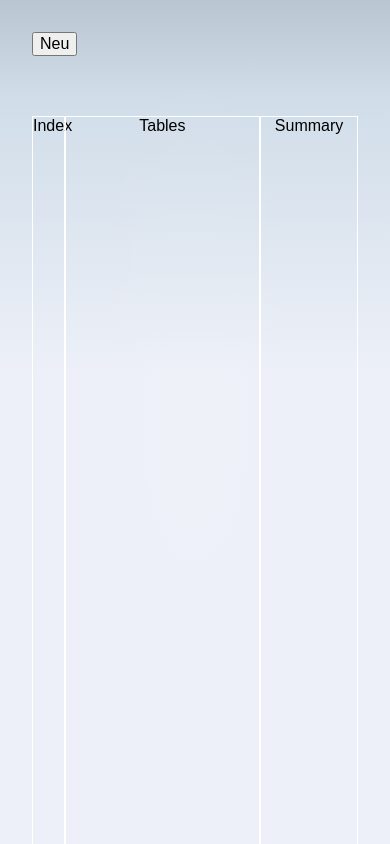
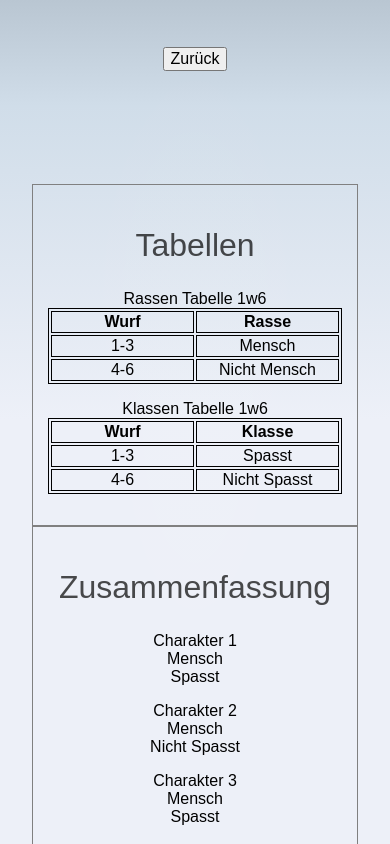
Before and after one commit to SaschaDoe/rpgcreator, a SvelteKit app: page / in a window 390 px wide. Both pictures are taken after a click on the button "New World". Shown: the top 844 px of the page. Built offline with nearby package versions, Linux system fonts and the light colour scheme.

Commit message:
Add responsive

```diff
--- a/src/routes/+layout.svelte
+++ b/src/routes/+layout.svelte
@@ -13,26 +13,8 @@
 		flex-direction: column;
 		padding: 1rem;
 		width: 100%;
-		max-width: 1024px;
+
 		margin: 0 auto;
 		box-sizing: border-box;
 	}
-
-	footer {
-		display: flex;
-		flex-direction: column;
-		justify-content: center;
-		align-items: center;
-		padding: 40px;
-	}
-
-	footer a {
-		font-weight: bold;
-	}
-
-	@media (min-width: 480px) {
-		footer {
-			padding: 40px 0;
-		}
-	}
 </style>
--- a/src/routes/+page.svelte
+++ b/src/routes/+page.svelte
@@ -34,15 +34,76 @@
 	</div>
 
 	{:else}
+	<div class="header">
+		<button on:click={handleBackClick}>Zurück</button>
+	  </div>
 
-		<div class="grid-container">
-			<div><button on:click={handleBackClick}>Neu</button></div>
-			<div ></div>
-			<div ></div>
-			<div class="item">Index</div>
-			<div class="item">Tables</div>
-			<div class="item">Summary</div>
-		</div>
+	  <div class="index">
+		<ul>
+		  <li>1. Rassen Tabelle</li>
+		</ul>
+	  </div>
+
+	  <div class="main">
+		<h2>Tabellen</h2>
+		<div>Rassen Tabelle 1w6</div>
+		<table>
+			<tr>
+			  <th>Wurf</th>
+			  <th>Rasse</th>
+			</tr>
+			<tr>
+			  <td>1-3</td>
+			  <td>Mensch</td>
+			</tr>
+			<tr>
+			  <td>4-6</td>
+			  <td>Nicht Mensch</td>
+			</tr>
+		  </table>
+		  <p></p>
+		  <div>Klassen Tabelle 1w6</div>
+		<table>
+			<tr>
+			  <th>Wurf</th>
+			  <th>Klasse</th>
+			</tr>
+			<tr>
+			  <td>1-3</td>
+			  <td>Spasst</td>
+			</tr>
+			<tr>
+			  <td>4-6</td>
+			  <td>Nicht Spasst</td>
+			</tr>
+		  </table>
+		  <p></p>
+	  </div>
+
+	  <div class="summary">
+		<h2>Zusammenfassung</h2>
+		<div>Charakter 1</div>
+		<div>Mensch</div>
+		<div>Spasst</div>
+		<p></p>
+		<div>Charakter 2</div>
+		<div>Mensch</div>
+		<div>Nicht Spasst</div>
+		<p></p>
+		<div>Charakter 3</div>
+		<div>Mensch</div>
+		<div>Spasst</div>
+		<p></p>
+		<div>Charakter 4</div>
+		<div>Mensch</div>
+		<div>Spasst</div>
+		<p></p>
+		<div>Charakter5</div>
+		<div>Mensch</div>
+		<div>Stark</div>
+
+	  </div>
+
 
 	{/if}
 </section>
@@ -53,25 +114,61 @@
 		padding: 1em;
 	}
 
+	* {
+  box-sizing: border-box;
+}
 
+.header {
+  padding: 15px;
+}
 
-	.item{
-		border: 1px solid #fff;
+.index {
+  visibility: hidden;
+  width: 20%;
+  float: left;
+  padding: 5px;
+  border: 1px solid grey;
+}
+
+ul{
+	padding: 0;
+}
+
+li{
+	list-style-type: none;
+}
+
+.main {
+  width: 100%;
+  float: left;
+  padding: 15px;
+  border: 1px solid grey;
+
+}
+
+table, th, td{
+	border: 1px solid;
+	width: 100%;
+	table-layout: fixed
+}
+
+.summary {
+  width: 100%;
+  float: left;
+  padding: 15px;
+  border: 1px solid grey;
+}
+
+	h1 {
+		text-transform: uppercase;
+		font-size: 3em;
+		font-weight: 100;
+
 	}
 
-	.grid-container{
-		display: grid;
-  		grid-template-rows: 10% 90%;
-  		grid-template-columns:10% 60% 30%;
-		height: 100vh;
-	}
-
-	h1 {
-		color: #ff3e00;
-		text-transform: uppercase;
-		font-size: 4em;
-		font-weight: 100;
-
+	h2{
+		font-size: 2em;
+		font-weight: 60;
 	}
 
 	.btn-group{
@@ -98,4 +195,15 @@
 		margin-top: 25px;
 	}
 
+	@media only screen and (min-width: 768px) {
+  .main {
+    width: 50%;
+  }
+  .index{
+	visibility: visible;
+  }
+  .summary{
+	width: 30%;
+  }
+}
 </style>
```
